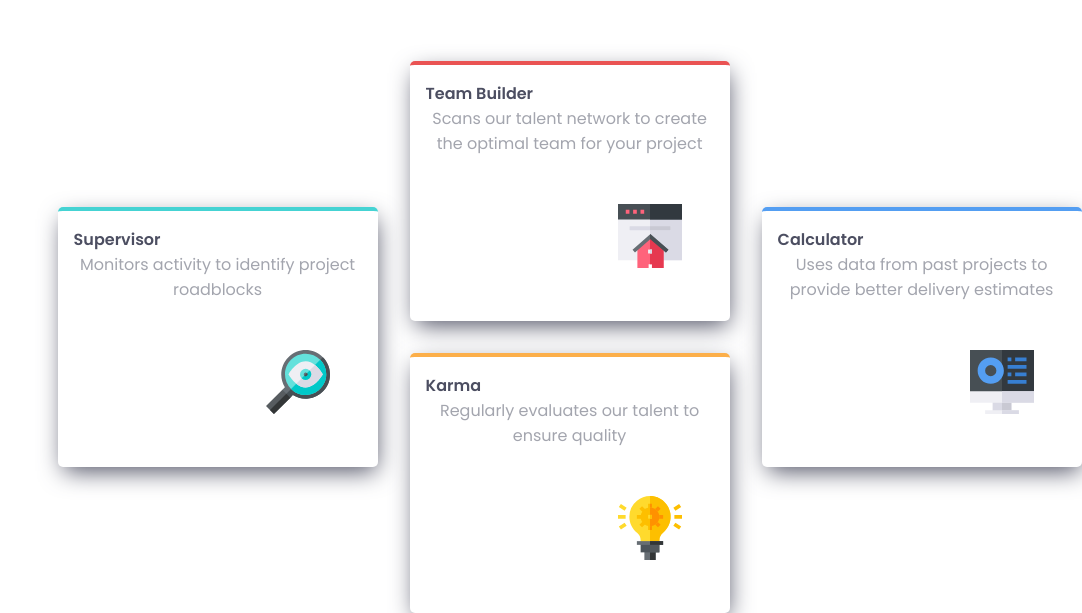
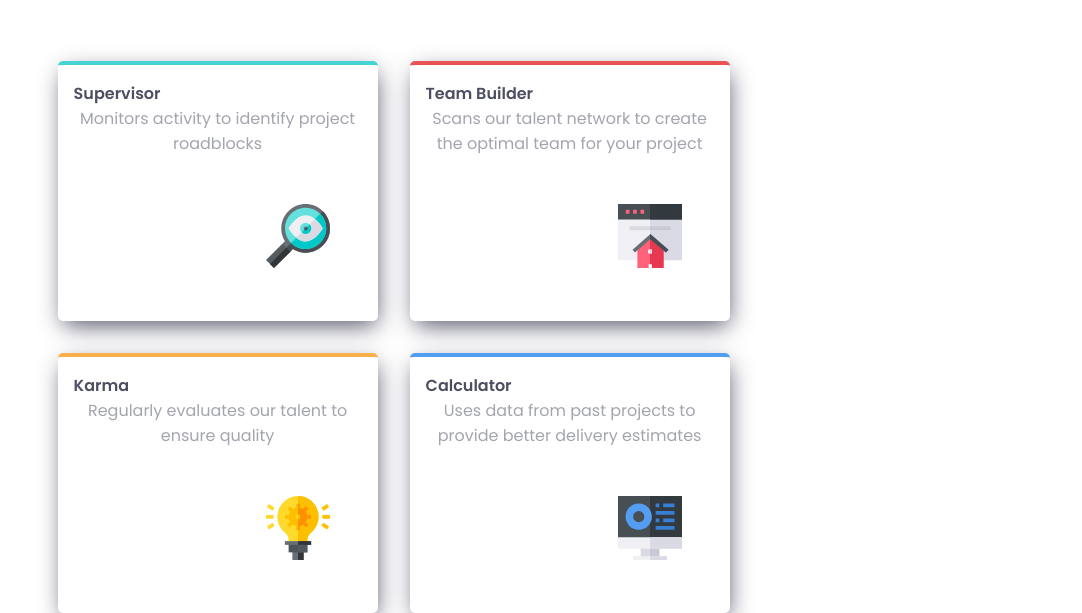
Before and after one commit to descifle/four-card-feature-section, a plain HTML site: page index.html in a window 768 px wide. Shown: the part 203-816 px from the top of the page, 1082 px wide, since content can reach past the window. Drawn offline with Linux system fonts and the light colour scheme.

Commit message:
made it responsive for tablets
fixed non-responsiveness in the  40-75 rem range

```diff
--- a/index.html
+++ b/index.html
@@ -16,22 +16,22 @@
             <div class="card card1">
                 <p class="strong_card">Supervisor</p>
                 <p>Monitors activity to identify project roadblocks</p>
-                <img src="images/icon-supervisor.svg">
+                <img src="images/icon-supervisor.svg" alt="Supervisor">
             </div>
             <div class="card card2">
                 <p class="strong_card">Team Builder</p>
                 <p>Scans our talent network to create the optimal team for your project</p>
-                <img src="images/icon-team-builder.svg">
+                <img src="images/icon-team-builder.svg" alt="Team-Builder">
             </div>
             <div class="card card3">
                 <p class="strong_card">Karma</p>
                 <p>Regularly evaluates our talent to ensure quality</p>
-                <img src="images/icon-karma.svg">
+                <img src="images/icon-karma.svg" alt="Karma">
             </div>
             <div class="card card4">
                 <p class="strong_card">Calculator</p>
                 <p>Uses data from past projects to provide better delivery estimates</p>
-                <img src="images/icon-calculator.svg">
+                <img src="images/icon-calculator.svg" alt="Calculator">
             </div>
         </div>
     </main>
--- a/main.scss
+++ b/main.scss
@@ -36,6 +36,11 @@ p {
     text-align: center;
     margin: 0;
     color: map-get($colors, gblue );
+}
+
+.card__container {
+    display: flex;
+    flex-direction: column;
 }
 
 .card {
@@ -133,6 +138,38 @@ p {
     }
 }
 
+@media (min-width: 40rem) and (max-width:75rem) {
+    .card__container {
+      display: grid;
+      margin-top: 4rem;
+      grid-gap: 2rem;
+      height: 80%;
+      grid-template-areas: "r1 r2 "
+                           "d1 d2 ";
+      grid-template-columns: 2fr 2fr;
+    }
+
+    .card1 {
+      grid-area: r1;
+      justify-self: center;
+
+    }
+
+    .card2 {
+      grid-area: r2;
+      justify-self: center;
+    }
+
+    .card3 {
+      grid-area: d1;
+      justify-self: center;
+    }
+
+    .card4 {
+      grid-area: d2;
+      justify-self: center;
+    }
+  }
 /* .card1 {
         position: relative;
         left: 38%;
```
Also changed, not shown: main.css, 1 other file.
